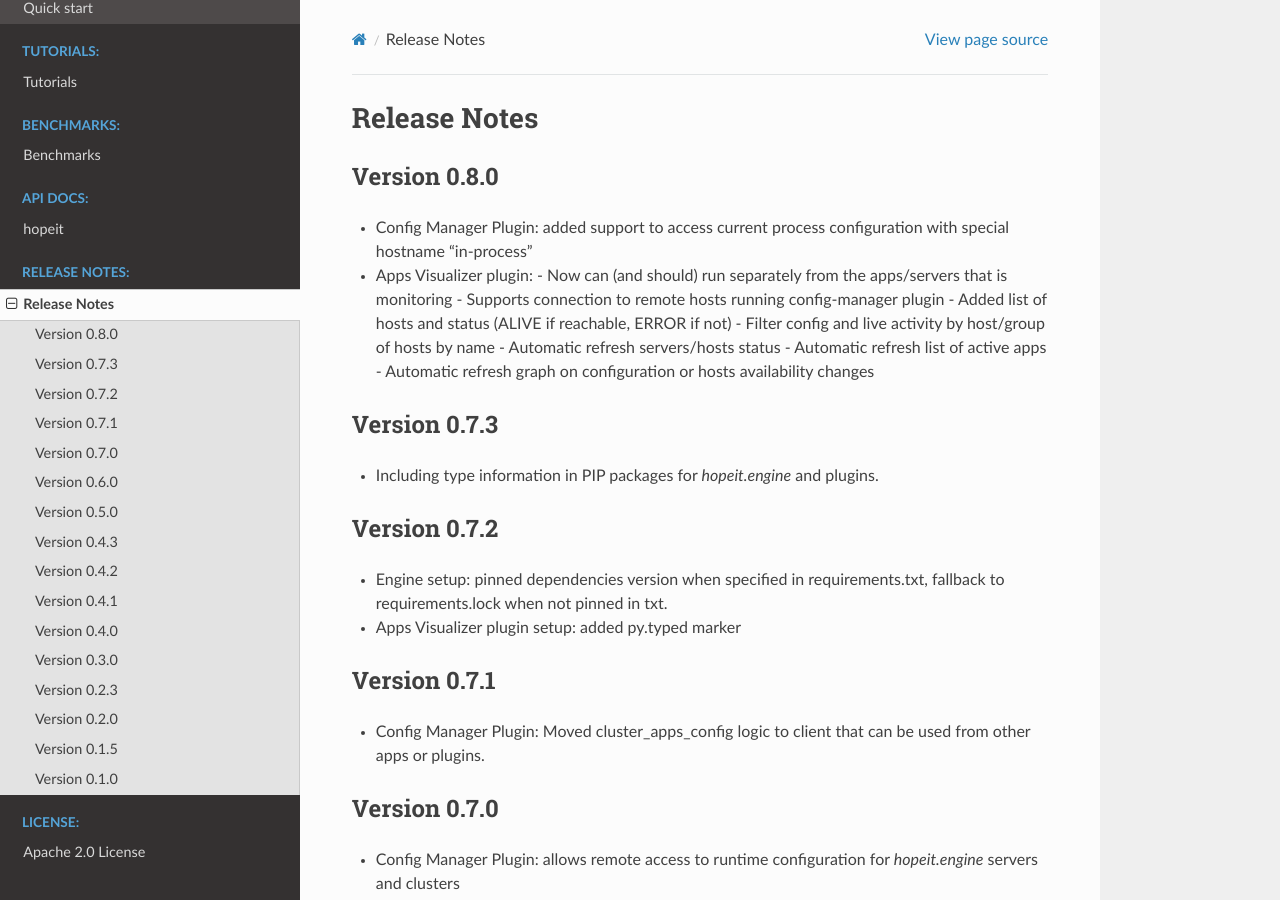
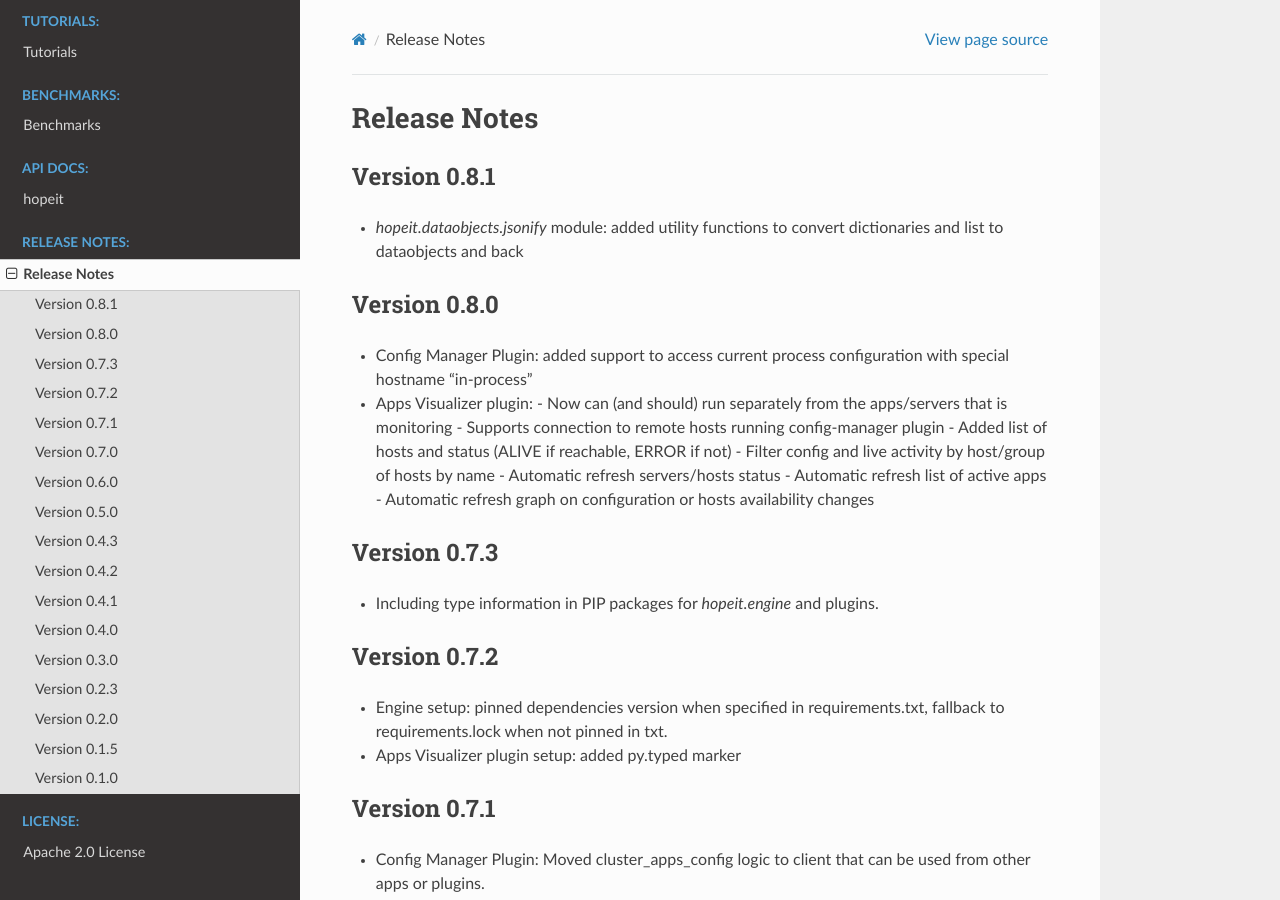
Before and after one commit to hopeit-git/hopeit.engine, a Sphinx documentation site: the page built from docs/source/release-notes.rst, in a window 1280 px wide and 900 px high. Built offline with Sphinx 7.4.7 and the Read the Docs theme 2.0.0, drawn with Linux system fonts in a browser that asks for light colours; pages that are not in the unit, such as notebooks, are missing from menus.

Commit message:
Release 0.8.1

```diff
--- a/docs/source/release-notes.rst
+++ b/docs/source/release-notes.rst
@@ -1,5 +1,10 @@
 Release Notes
 =============
+
+
+Version 0.8.1
+_____________
+- `hopeit.dataobjects.jsonify` module: added utility functions to convert dictionaries and list to dataobjects and back
 
 
 Version 0.8.0
--- a/engine/src/hopeit/server/version.py
+++ b/engine/src/hopeit/server/version.py
@@ -8,7 +8,7 @@ import os
 import sys
 
 ENGINE_NAME = "hopeit.engine"
-ENGINE_VERSION = "0.8.0"
+ENGINE_VERSION = "0.8.1"
 
 # Major.Minor version to be used in App versions and Api endpoints for Apps/Plugins
 APPS_API_VERSION = '.'.join(ENGINE_VERSION.split('.')[0:2])
```
